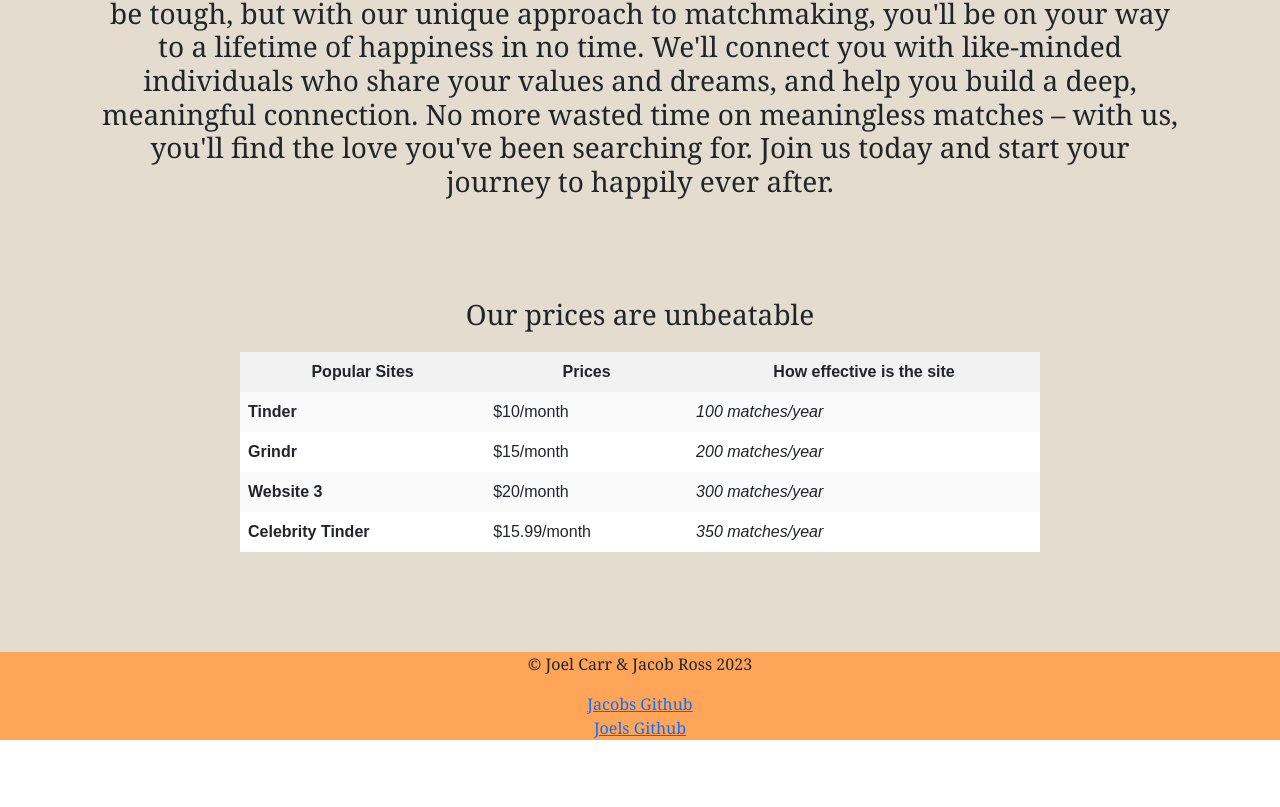
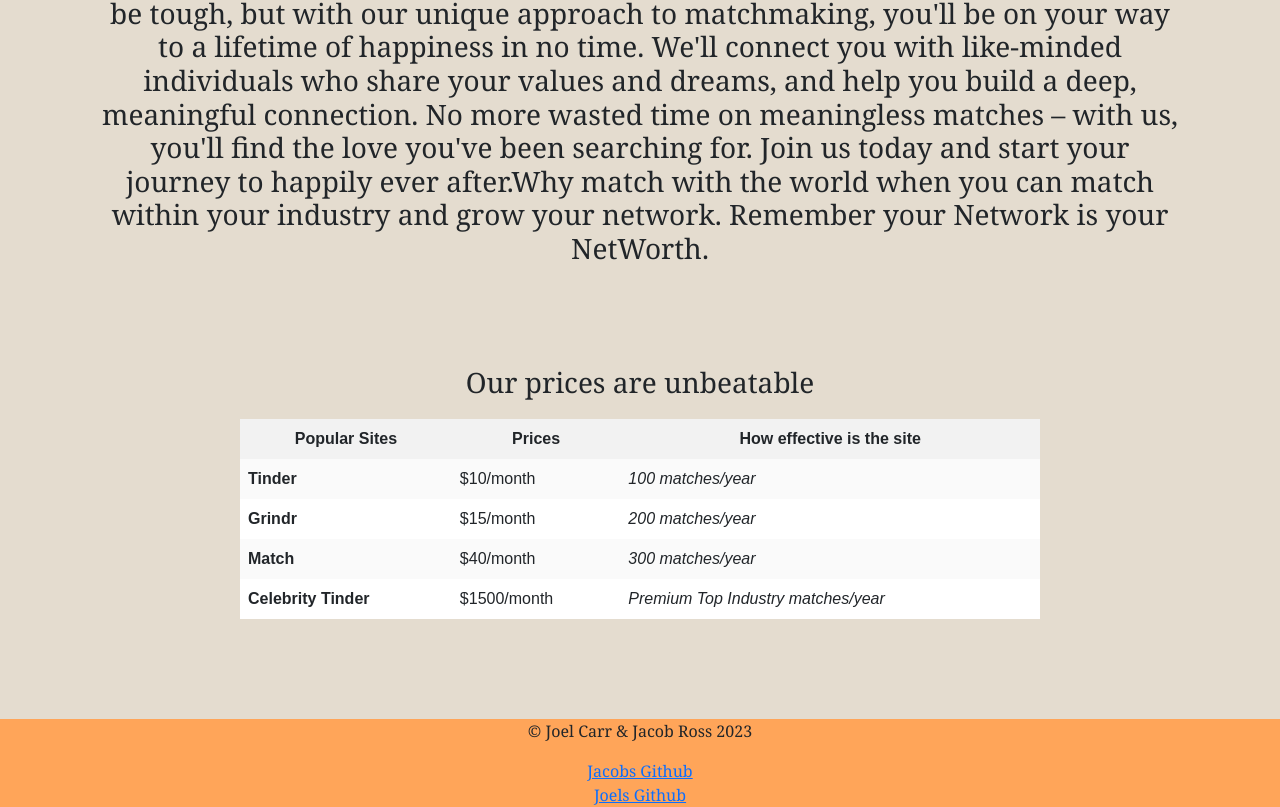
Before and after one commit to learn-academy-2023-alpha/cat-tinder-frontend-joel-jacob, a React (Create React App) app: page / in a window 1280 px wide. Shown: the part 858-1665 px from the top of the page. Before the commit the page ends 1598 px from the top, so only its background shows below. Built offline with nearby package versions, Linux system fonts and the light colour scheme.

Commit message:
updated some text on the home page

```diff
--- a/src/components/Header.js
+++ b/src/components/Header.js
@@ -8,7 +8,7 @@
   NavItem,
   NavLink,
 } from "reactstrap";
-import logo from "/Users/learnacademy/Desktop/cat-tinder-frontend-joel-jacob/src/assests/logo.png";
+import logo from "/Users/learnacademy/Desktop/cat-tinder-frontend/src/assests/logo.png";
 
 function Header(props) {
   const [collapsed, setCollapsed] = useState(true);
--- a/src/pages/Home.js
+++ b/src/pages/Home.js
@@ -34,7 +34,7 @@
                 src: "https://plus.unsplash.com/premium_photo-1665159097883-d6a5017a637c?ixlib=rb-4.0.3&ixid=MnwxMjA3fDB8MHxwaG90by1wYWdlfHx8fGVufDB8fHx8&auto=format&fit=crop&w=1470&q=80",
               },
               {
-                caption: "Find love like this for 15.99 a month",
+                caption: "Find love like this for 1500 a month",
                 key: 4,
                 src: "https://images.unsplash.com/photo-1555689070-2d15336749b6?ixlib=rb-4.0.3&ixid=MnwxMjA3fDB8MHxwaG90by1wYWdlfHx8fGVufDB8fHx8&auto=format&fit=crop&w=1473&q=80",
               },
@@ -52,7 +52,9 @@
             who share your values and dreams, and help you build a deep,
             meaningful connection. No more wasted time on meaningless matches –
             with us, you'll find the love you've been searching for. Join us
-            today and start your journey to happily ever after.
+            today and start your journey to happily ever after.Why match with
+            the world when you can match within your industry and grow your
+            network. Remember your Network is your NetWorth.
           </h3>
         </section>
 
@@ -75,14 +77,14 @@
               <td>200 matches/year</td>
             </tr>
             <tr>
-              <td>Website 3</td>
-              <td>$20/month</td>
+              <td>Match</td>
+              <td>$40/month</td>
               <td>300 matches/year</td>
             </tr>
             <tr>
               <td>Celebrity Tinder</td>
-              <td>$15.99/month</td>
-              <td>350 matches/year</td>
+              <td>$1500/month</td>
+              <td>Premium Top Industry matches/year</td>
             </tr>
           </table>
         </section>
```
Also changed, not shown: src/mockCelebrity.js (+8 -8 lines).
